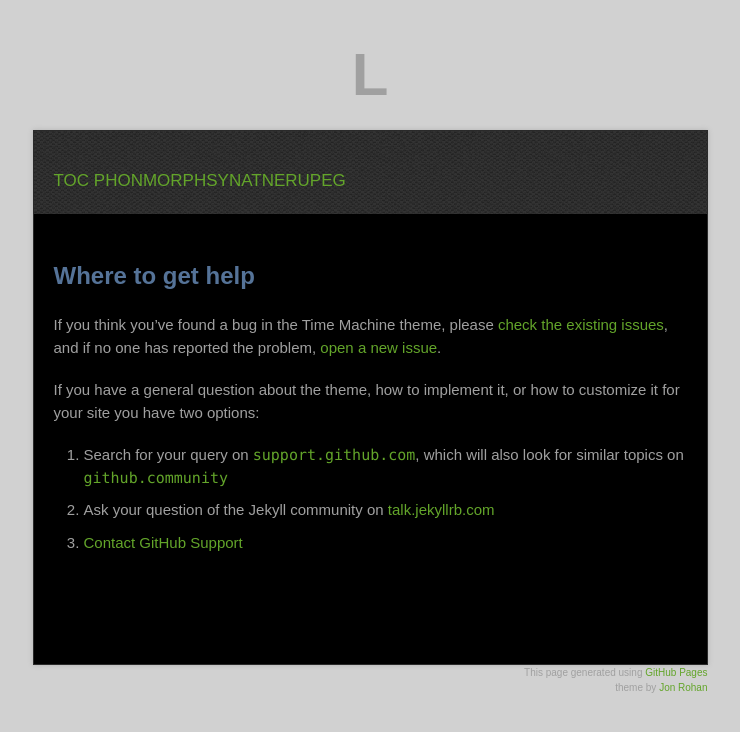
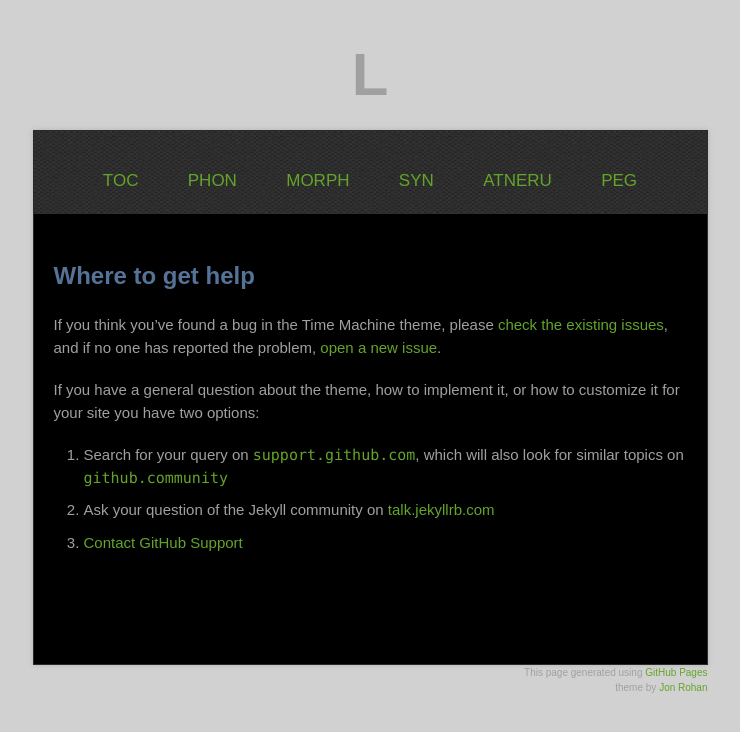
Before and after one commit to LoCCan4/loccan4.github.io, a Jekyll site: the page built from docs/SUPPORT.md, in a window 1280 px wide. Shown: the top 732 px of the page, without its empty margins (270-1010 px from the left). Built offline with Jekyll 4.4.1, drawn with Linux system fonts in a browser that asks for light colours; our own code applies the rules of GitHub Pages for plain Markdown files.

Commit message:
Update jekyll-theme-time-machine.scss

```diff
--- a/_sass/jekyll-theme-time-machine.scss
+++ b/_sass/jekyll-theme-time-machine.scss
@@ -60,7 +60,7 @@ h1.title {
   box-shadow: 0 0 5px #b1b1b1;
 }
 
-tagline {
+.tagline {
   display: flex;
   justify-content: space-evenly;
 }
```
